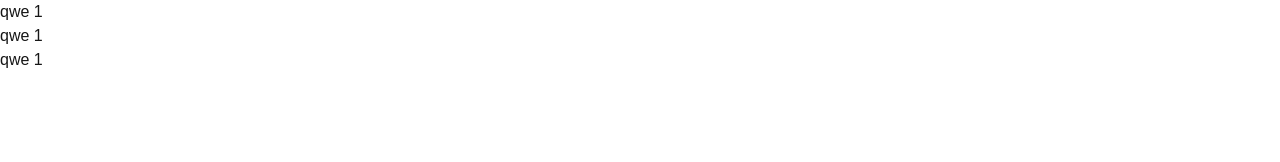
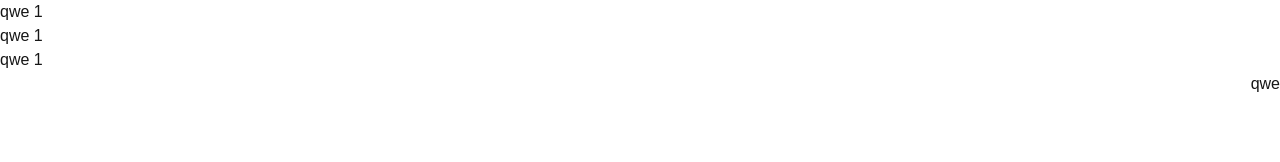
Before and after one commit to szatolokinweb/math-landing, a Next.js app: page / in a window 1280 px wide. Shown: the top 162 px of the page. Built offline with nearby package versions, Linux system fonts and the light colour scheme.

Commit message:
Тест tailwind CSS

```diff
--- a/src/app/page.tsx
+++ b/src/app/page.tsx
@@ -6,6 +6,7 @@ export default function Home() {
       <Qwe />
       <Qwe />
       <Qwe />
+      <div className="flex justify-end">qwe</div>
     </div>
   );
 }
```
